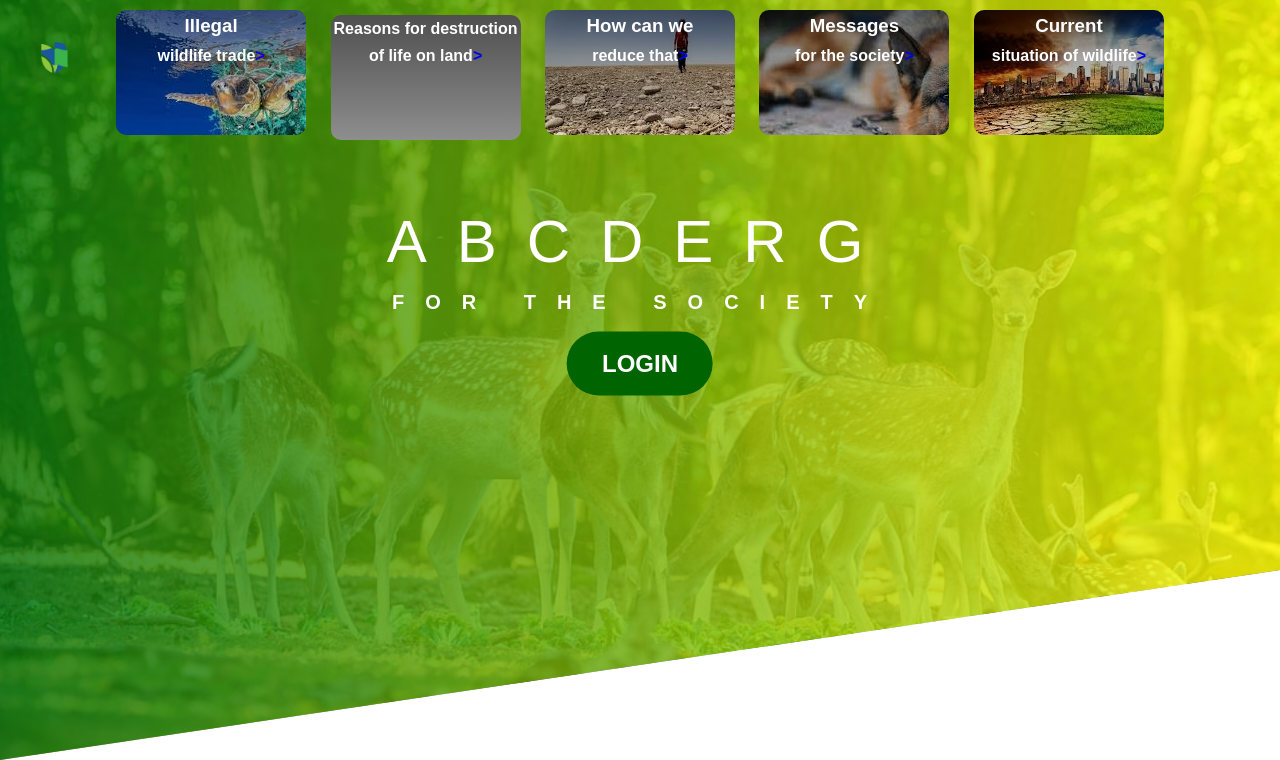
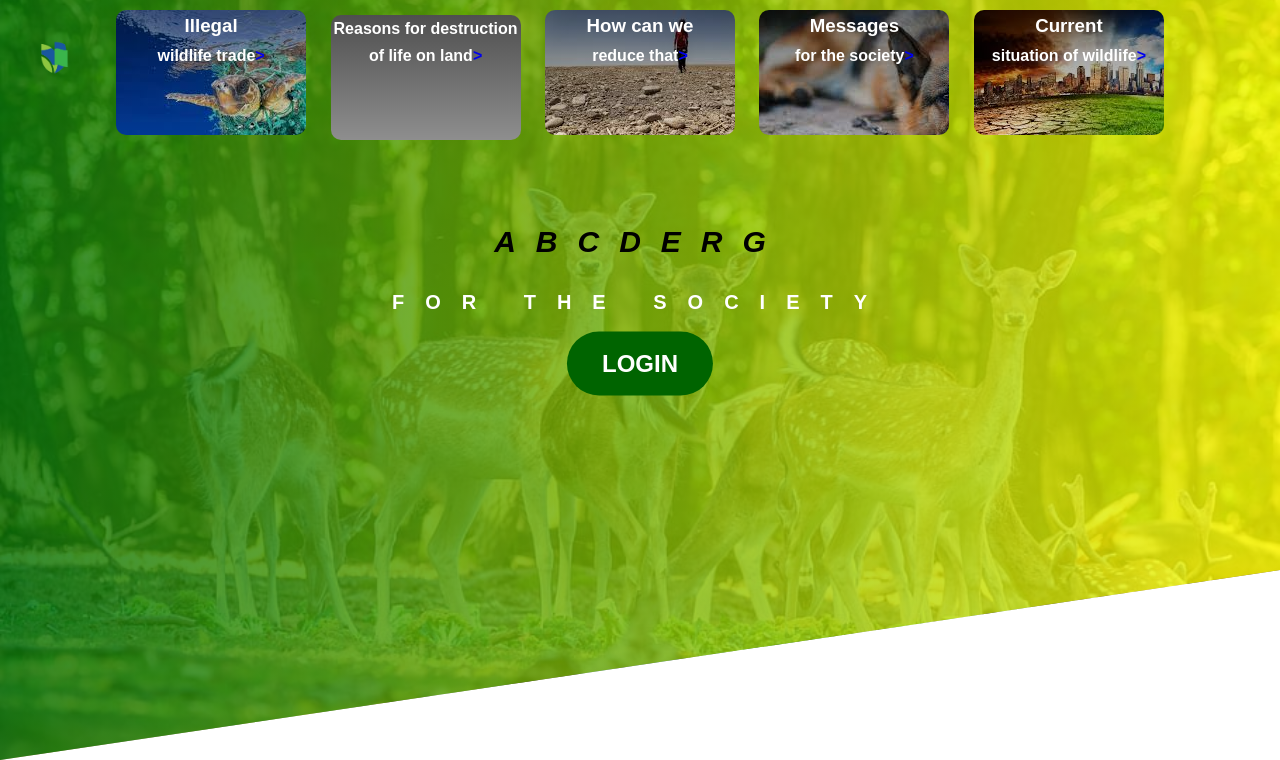
Before and after one commit to sathsaranigithub/new_project, a PHP site: page /mainPage.html in a window 1280 px wide. Shown: the part 80-840 px from the top of the page. Run offline with PHP 8.4, Linux system fonts and the light colour scheme; some libraries are stand-ins or nearby versions; grey boxes are pictures that could not be loaded.

Commit message:
update main page topic style

```diff
--- a/style.css
+++ b/style.css
@@ -106,9 +106,12 @@ a:hover {
 }
 .heading-main {
   display: block;
-  font-size: 60px;
-  font-weight: 400;
-  letter-spacing: 30px;
+  font-size: 30px;
+  font-weight: 400 bold;
+  letter-spacing: 20px;
+  color:black;
+  font-style:italic;
+
 
   animation-name: moveInLeft;
   animation-duration: 3s;
```
